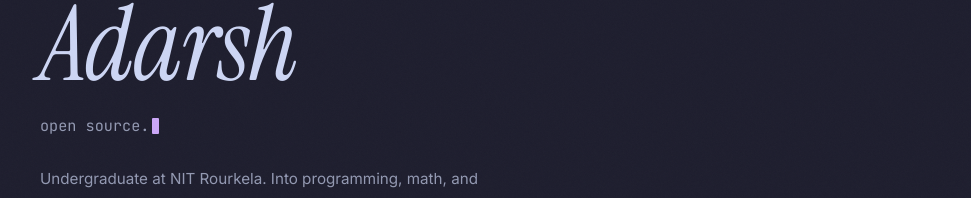
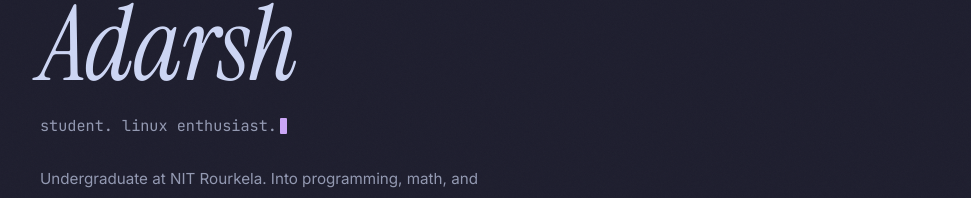
Before and after one commit to adarsh-67r/adarsh-67r.github.io, a React (Vite) app: page / in a window 1280 px wide. Shown: the part 360-558 px from the top of the page, without its empty margins (150-1121 px from the left). Built offline with nearby package versions, Linux system fonts and the light colour scheme.

Commit message:
fix: stale closure in MusicContext, Hero uses useTyping hook, CursorGlow touch guard, update README

```diff
--- a/src/components/CursorGlow.jsx
+++ b/src/components/CursorGlow.jsx
@@ -4,10 +4,13 @@ export default function CursorGlow() {
   const glowRef = useRef(null)
 
   useEffect(() => {
+    // Skip on touch-only devices — no cursor to follow
+    if (!window.matchMedia('(hover: hover)').matches) return
+
     const move = (e) => {
       if (glowRef.current) {
         glowRef.current.style.left = e.clientX + 'px'
-        glowRef.current.style.top = e.clientY + 'px'
+        glowRef.current.style.top  = e.clientY + 'px'
       }
     }
     window.addEventListener('mousemove', move)
--- a/src/components/Hero.jsx
+++ b/src/components/Hero.jsx
@@ -1,51 +1,31 @@
-import { useState, useEffect } from "react";
-import { motion } from "framer-motion";
-import { ArrowDown } from "@phosphor-icons/react";
-import { Link } from "react-router-dom";
-import { Helmet } from "react-helmet-async";
-import Avatar from "./Avatar";
+import { motion } from 'framer-motion'
+import { ArrowDown } from '@phosphor-icons/react'
+import { Link } from 'react-router-dom'
+import { Helmet } from 'react-helmet-async'
+import Avatar from './Avatar'
+import { useTyping } from '../hooks/useTyping'
 
-const ROLES = ["student. linux enthusiast.", "open source.", "developer."];
+const ROLES = ['student. linux enthusiast.', 'open source.', 'developer.']
 
 export default function Hero() {
-  const [roleIndex, setRoleIndex] = useState(0);
-  const [displayed, setDisplayed] = useState("");
-  const [typing, setTyping] = useState(true);
-
-  useEffect(() => {
-    const role = ROLES[roleIndex];
-    let timeout;
-    if (typing) {
-      if (displayed.length < role.length) {
-        timeout = setTimeout(
-          () => setDisplayed(role.slice(0, displayed.length + 1)),
-          60,
-        );
-      } else {
-        timeout = setTimeout(() => setTyping(false), 1800);
-      }
-    } else {
-      if (displayed.length > 0) {
-        timeout = setTimeout(() => setDisplayed(displayed.slice(0, -1)), 30);
-      } else {
-        setRoleIndex((i) => (i + 1) % ROLES.length);
-        setTyping(true);
-      }
-    }
-    return () => clearTimeout(timeout);
-  }, [displayed, typing, roleIndex]);
+  const { displayed } = useTyping(ROLES[0], {
+    loop: true,
+    speed: 60,
+    eraseSpeed: 30,
+    pauseAfter: 1800,
+  })
 
   return (
     <section
       id="home"
       style={{
-        minHeight: "100vh",
-        display: "flex",
-        flexDirection: "column",
-        justifyContent: "center",
-        padding: "0 max(24px, calc((100vw - 900px) / 2))",
-        paddingTop: "80px",
-        position: "relative",
+        minHeight: '100vh',
+        display: 'flex',
+        flexDirection: 'column',
+        justifyContent: 'center',
+        padding: '0 max(24px, calc((100vw - 900px) / 2))',
+        paddingTop: '80px',
+        position: 'relative',
       }}
     >
       <Helmet>
@@ -59,7 +39,7 @@ export default function Hero() {
         initial={{ opacity: 0, y: 20 }}
         animate={{ opacity: 1, y: 0 }}
         transition={{ duration: 0.5 }}
-        style={{ marginBottom: "28px" }}
+        style={{ marginBottom: '28px' }}
       >
         <Avatar size={72} />
       </motion.div>
@@ -71,11 +51,11 @@ export default function Hero() {
       >
         <p
           style={{
-            fontFamily: "var(--font-mono)",
-            color: "var(--accent)",
-            fontSize: "0.8rem",
-            marginBottom: "10px",
-            letterSpacing: "0.06em",
+            fontFamily: 'var(--font-mono)',
+            color: 'var(--accent)',
+            fontSize: '0.8rem',
+            marginBottom: '10px',
+            letterSpacing: '0.06em',
           }}
         >
           hi, i&apos;m
@@ -83,14 +63,14 @@ export default function Hero() {
 
         <h1
           style={{
-            fontFamily: "var(--font-display)",
-            fontSize: "clamp(3rem, 10vw, 6.5rem)",
+            fontFamily: 'var(--font-display)',
+            fontSize: 'clamp(3rem, 10vw, 6.5rem)',
             fontWeight: 400,
-            fontStyle: "italic",
-            color: "var(--text)",
+            fontStyle: 'italic',
+            color: 'var(--text)',
             lineHeight: 1.0,
-            letterSpacing: "-0.01em",
-            marginBottom: "18px",
+            letterSpacing: '-0.01em',
+            marginBottom: '18px',
           }}
         >
           Adarsh
@@ -98,46 +78,49 @@ export default function Hero() {
 
         <div
           style={{
-            fontFamily: "var(--font-mono)",
-            fontSize: "clamp(0.8rem, 1.8vw, 0.95rem)",
-            color: "var(--muted)",
-            height: "1.5em",
-            overflow: "hidden",
-            marginBottom: "28px",
-            display: "flex",
-            alignItems: "center",
+            fontFamily: 'var(--font-mono)',
+            fontSize: 'clamp(0.8rem, 1.8vw, 0.95rem)',
+            color: 'var(--muted)',
+            height: '1.5em',
+            overflow: 'hidden',
+            marginBottom: '28px',
+            display: 'flex',
+            alignItems: 'center',
           }}
+          aria-live="polite"
+          aria-label={`Role: ${displayed}`}
         >
           <span>{displayed}</span>
           <span
             className="blink"
             style={{
-              display: "inline-block",
-              width: "7px",
-              height: "1em",
-              background: "var(--accent)",
-              marginLeft: "3px",
-              verticalAlign: "text-bottom",
-              borderRadius: "1px",
+              display: 'inline-block',
+              width: '7px',
+              height: '1em',
+              background: 'var(--accent)',
+              marginLeft: '3px',
+              verticalAlign: 'text-bottom',
+              borderRadius: '1px',
               flexShrink: 0,
             }}
+            aria-hidden="true"
           />
         </div>
 
         <p
           style={{
-            maxWidth: "480px",
-            color: "var(--muted)",
-            fontSize: "0.95rem",
-            fontFamily: "var(--font-body)",
+            maxWidth: '480px',
+            color: 'var(--muted)',
+            fontSize: '0.95rem',
+            fontFamily: 'var(--font-body)',
             lineHeight: 1.8,
-            marginBottom: "36px",
+            marginBottom: '36px',
           }}
         >
           Undergraduate at NIT Rourkela. Into programming, math, and building things.
         </p>
 
-        <div style={{ display: "flex", gap: "12px", flexWrap: "wrap" }}>
+        <div style={{ display: 'flex', gap: '12px', flexWrap: 'wrap' }}>
           <Link to="/projects" className="btn btn-primary">projects</Link>
           <Link to="/posts"    className="btn btn-ghost">posts</Link>
         </div>
@@ -148,16 +131,16 @@ export default function Hero() {
         animate={{ opacity: 1 }}
         transition={{ delay: 1.8 }}
         style={{
-          position: "absolute",
-          bottom: "40px",
-          left: "50%",
-          transform: "translateX(-50%)",
+          position: 'absolute',
+          bottom: '40px',
+          left: '50%',
+          transform: 'translateX(-50%)',
         }}
       >
-        <div className="bounce" style={{ color: "var(--muted)" }}>
+        <div className="bounce" style={{ color: 'var(--muted)' }}>
           <ArrowDown size={15} aria-hidden="true" />
         </div>
       </motion.div>
     </section>
-  );
+  )
 }
--- a/src/context/MusicContext.jsx
+++ b/src/context/MusicContext.jsx
@@ -26,7 +26,8 @@ export function MusicProvider({ children }) {
       if (audio.duration) setProgress((audio.currentTime / audio.duration) * 100)
     }
     const onLoaded = () => setDuration(audio.duration)
-    const onEnded = () => next()
+    // Use setIndex directly to avoid stale closure on `next`
+    const onEnded = () => setIndex(i => (i + 1) % PLAYLIST.length)
 
     audio.addEventListener('timeupdate', onTimeUpdate)
     audio.addEventListener('loadedmetadata', onLoaded)
@@ -38,7 +39,6 @@ export function MusicProvider({ children }) {
       audio.removeEventListener('loadedmetadata', onLoaded)
       audio.removeEventListener('ended', onEnded)
     }
-    // eslint-disable-next-line react-hooks/exhaustive-deps
   }, [])
 
   // Load track whenever index changes
```
Also changed, not shown: 1 other file (tests, documents, lock files or other folders).
